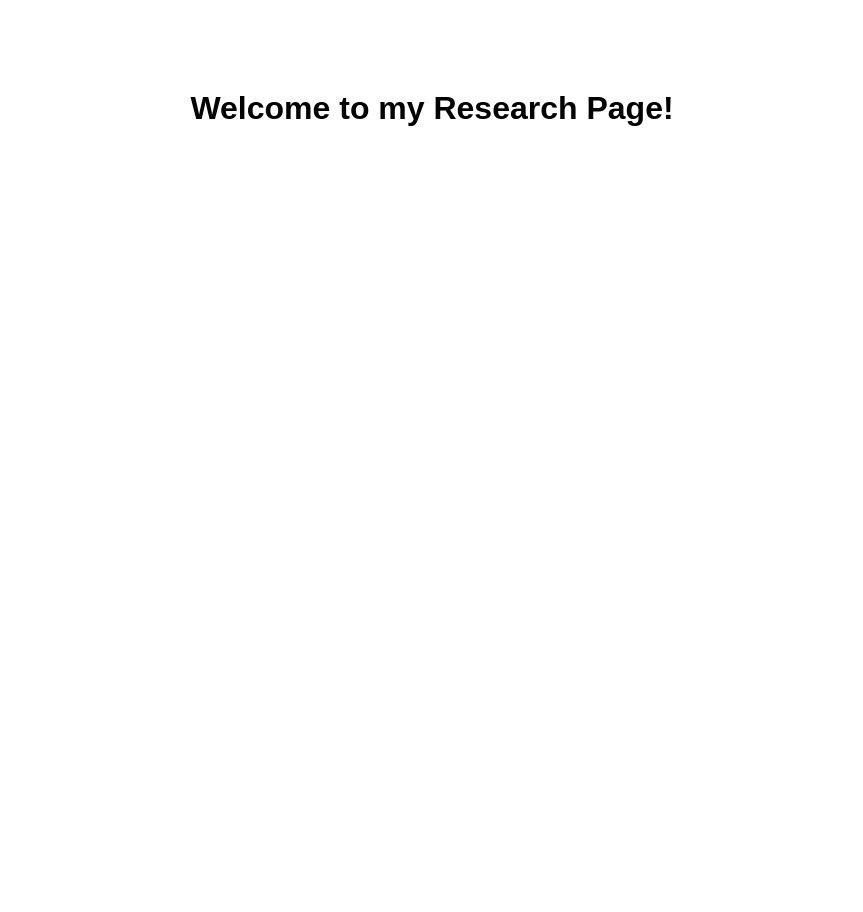
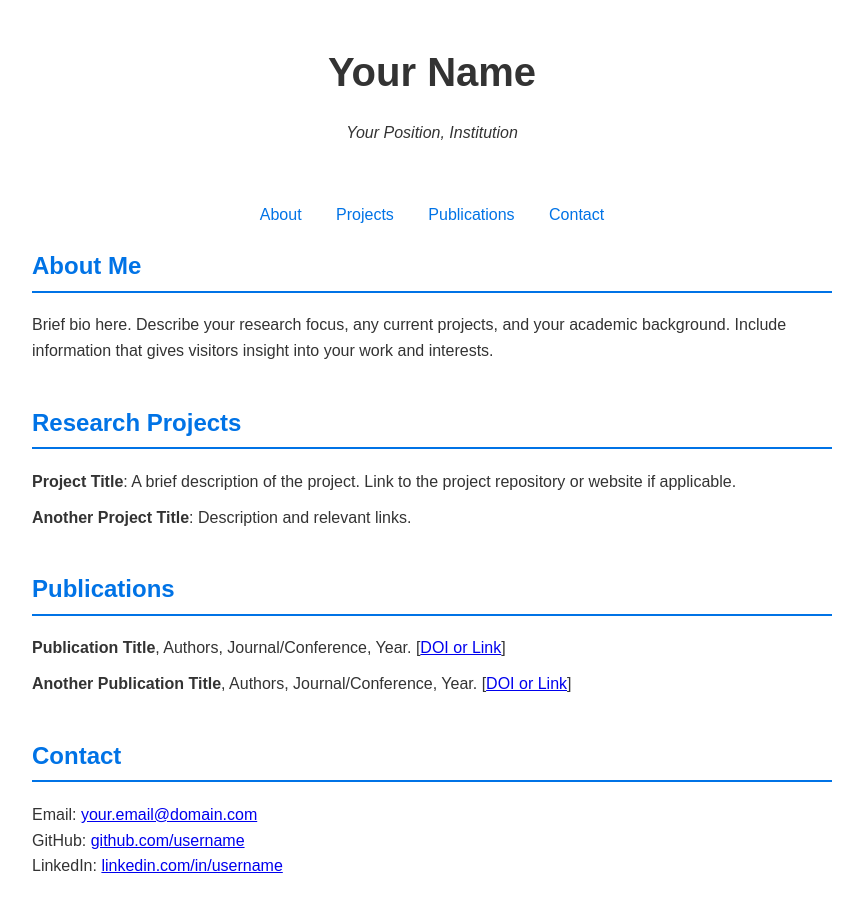
Before and after one commit to rgr208-usc/github.io, a plain HTML site: page index.html in a window 1280 px wide. Shown: the whole page, without its empty margins (208-1071 px from the left). Before the commit the page ends 800 px from the top, so only its background shows below. Drawn offline with Linux system fonts and the light colour scheme.

Commit message:
Update index.html

```diff
--- a/index.html
+++ b/index.html
@@ -3,13 +3,102 @@
 <head>
     <meta charset="UTF-8">
     <meta name="viewport" content="width=device-width, initial-scale=1.0">
-    <title>My GitHub Page</title>
+    <title>Your Name - Research</title>
     <style>
-        body { font-family: Arial, sans-serif; text-align: center; padding: 50px; }
+        body {
+            font-family: Arial, sans-serif;
+            line-height: 1.6;
+            max-width: 800px;
+            margin: 0 auto;
+            padding: 20px;
+            color: #333;
+        }
+        header {
+            text-align: center;
+            padding: 20px;
+        }
+        header h1 {
+            margin: 0;
+            font-size: 2.5em;
+        }
+        nav {
+            text-align: center;
+            margin: 20px 0;
+        }
+        nav a {
+            margin: 0 15px;
+            text-decoration: none;
+            color: #0073e6;
+        }
+        section {
+            margin-bottom: 40px;
+        }
+        h2 {
+            border-bottom: 2px solid #0073e6;
+            padding-bottom: 5px;
+            color: #0073e6;
+        }
+        ul {
+            list-style: none;
+            padding: 0;
+        }
+        li {
+            margin-bottom: 10px;
+        }
     </style>
 </head>
 <body>
-    <h1><Romain Rancière</h1>
-    <p>Welcome to my Research Page!</p>
+
+<header>
+    <h1>Your Name</h1>
+    <p><em>Your Position, Institution</em></p>
+</header>
+
+<nav>
+    <a href="#about">About</a>
+    <a href="#projects">Projects</a>
+    <a href="#publications">Publications</a>
+    <a href="#contact">Contact</a>
+</nav>
+
+<section id="about">
+    <h2>About Me</h2>
+    <p>
+        Brief bio here. Describe your research focus, any current projects, and
+        your academic background. Include information that gives visitors insight
+        into your work and interests.
+    </p>
+</section>
+
+<section id="projects">
+    <h2>Research Projects</h2>
+    <ul>
+        <li><strong>Project Title</strong>: A brief description of the project. Link to the
+            project repository or website if applicable.</li>
+        <li><strong>Another Project Title</strong>: Description and relevant links.</li>
+        <!-- Add more projects as needed -->
+    </ul>
+</section>
+
+<section id="publications">
+    <h2>Publications</h2>
+    <ul>
+        <li><strong>Publication Title</strong>, Authors, Journal/Conference, Year.
+            [<a href="link-to-publication">DOI or Link</a>]</li>
+        <li><strong>Another Publication Title</strong>, Authors, Journal/Conference, Year.
+            [<a href="link-to-publication">DOI or Link</a>]</li>
+        <!-- Add more publications as needed -->
+    </ul>
+</section>
+
+<section id="contact">
+    <h2>Contact</h2>
+    <p>
+        Email: <a href="mailto:your.email@domain.com">your.email@domain.com</a><br>
+        GitHub: <a href="https://github.com/username">github.com/username</a><br>
+        LinkedIn: <a href="https://linkedin.com/in/username">linkedin.com/in/username</a>
+    </p>
+</section>
+
 </body>
 </html>
```
